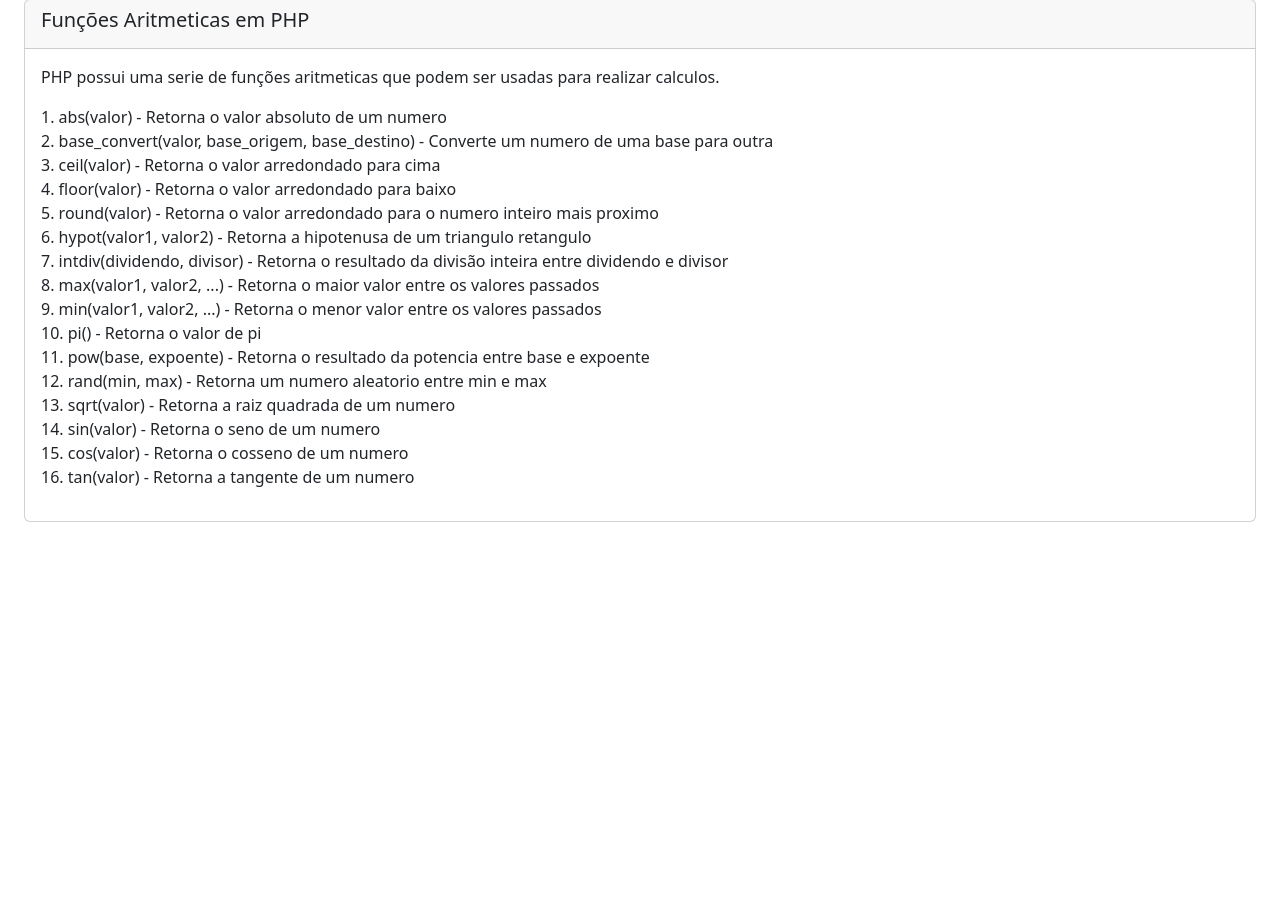
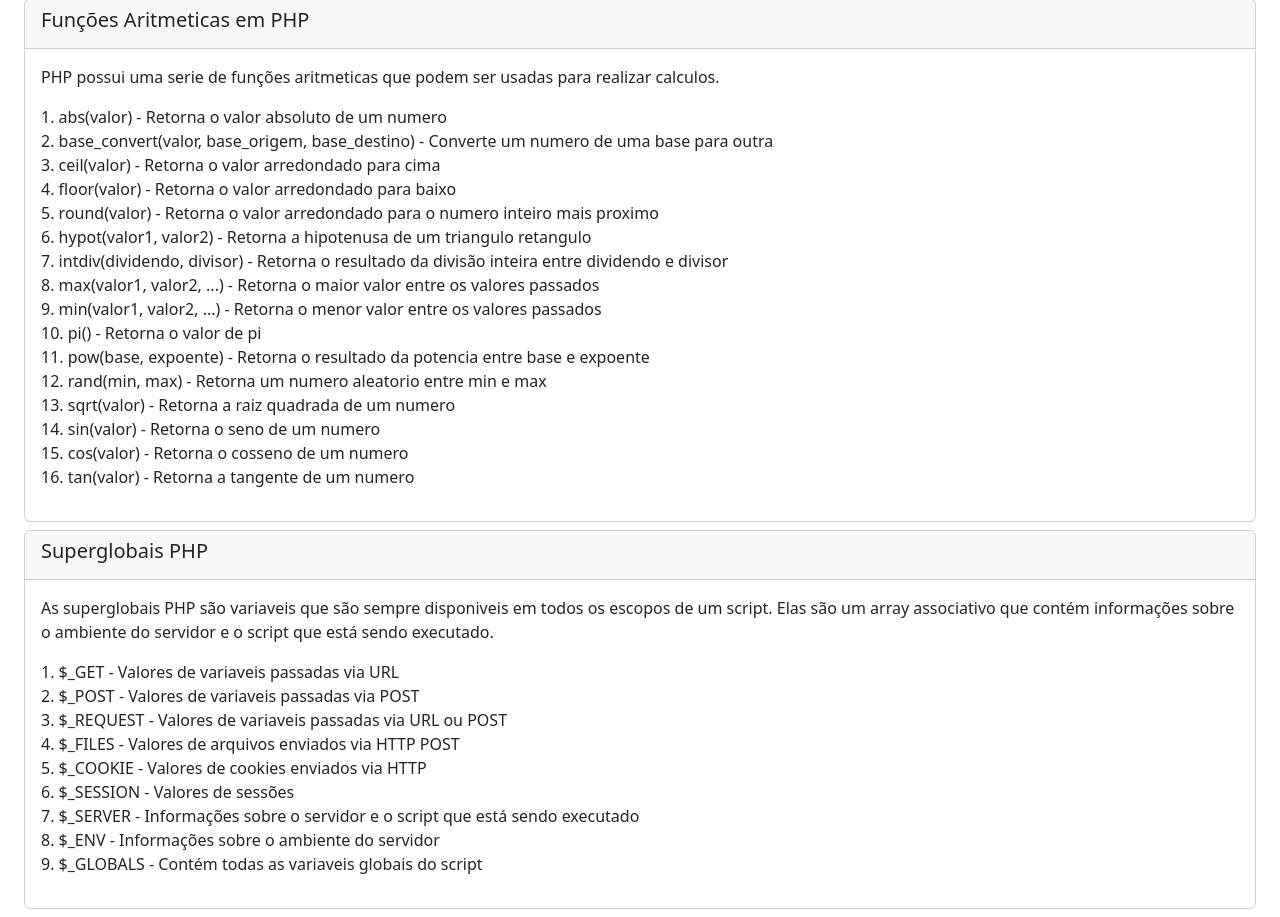
Before and after one commit to javorskinha/Estudos-PHP, a PHP site: page / in a window 1280 px wide. Shown: the part 2707-3624 px from the top of the page. Before the commit the page ends 3229 px from the top, so only its background shows below. Run offline with PHP 8.4, Linux system fonts and the light colour scheme; some libraries are stand-ins or nearby versions.

Commit message:
Adicionando anotacoes sobre super globais

```diff
--- a/exPhpNotes/index.php
+++ b/exPhpNotes/index.php
@@ -190,6 +190,29 @@
             </ul>
         </div>
     </div>
+
+    <div class="card mx-4 my-2">
+        <div class="card-header">
+            <h5 class="card-title">Superglobais PHP</h5>
+        </div>
+        <div class="card-body">
+        <p>
+                As superglobais PHP são variaveis que são sempre disponiveis em todos os escopos de um script. Elas são um array associativo que contém informações sobre o ambiente do servidor e o script que está sendo executado.
+            </p>
+            <ul class="list-group-numbered p-0">
+                <li class="list-group-item">$_GET - Valores de variaveis passadas via URL</li>
+                <li class="list-group-item">$_POST - Valores de variaveis passadas via POST</li>
+                <li class="list-group-item">$_REQUEST - Valores de variaveis passadas via URL ou POST</li>
+                <li class="list-group-item">$_FILES - Valores de arquivos enviados via HTTP POST</li>
+                <li class="list-group-item">$_COOKIE - Valores de cookies enviados via HTTP</li>
+                <li class="list-group-item">$_SESSION - Valores de sessões</li>
+                <li class="list-group-item">$_SERVER - Informações sobre o servidor e o script que está sendo executado</li>
+                <li class="list-group-item">$_ENV - Informações sobre o ambiente do servidor</li>
+                <li class="list-group-item">$_GLOBALS - Contém todas as variaveis globais do script</li>
+            </ul>
+        </div>
+    </div>
+
     <script src="../crudphp/js/bootstrap.bundle.min.js"></script>
 </body>
 </html>
```
